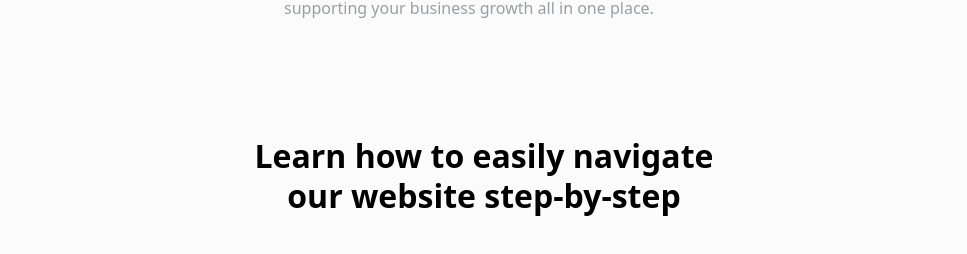
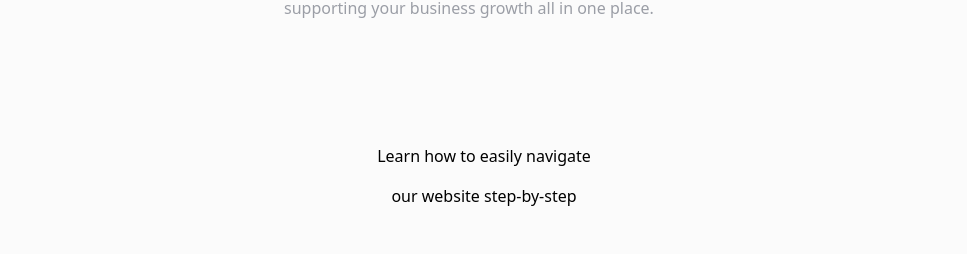
Before and after one commit to mahi25soni/indlay, a Next.js app: page /about in a window 1280 px wide. Shown: the part 1274-1528 px from the top of the page, without its empty margins (156-1123 px from the left). Built offline with nearby package versions, Linux system fonts and the light colour scheme.

Commit message:
Core : Single heading mobile view

```diff
--- a/src/components/atoms/SingleHeading/SingleHeading.tsx
+++ b/src/components/atoms/SingleHeading/SingleHeading.tsx
@@ -7,7 +7,7 @@ interface SingleHeadingProps {
 const SingleHeading = ({ firstLine, secondLine }: SingleHeadingProps) => {
   return (
     <div className="flex items-center justify-center">
-      <div className="heading text-center leading-10">
+      <div className="lg:heading mobile-heading text-center leading-[28.8px] lg:leading-10">
         <div>{firstLine}</div>
         {secondLine && <div>{secondLine}</div>}
       </div>
```
